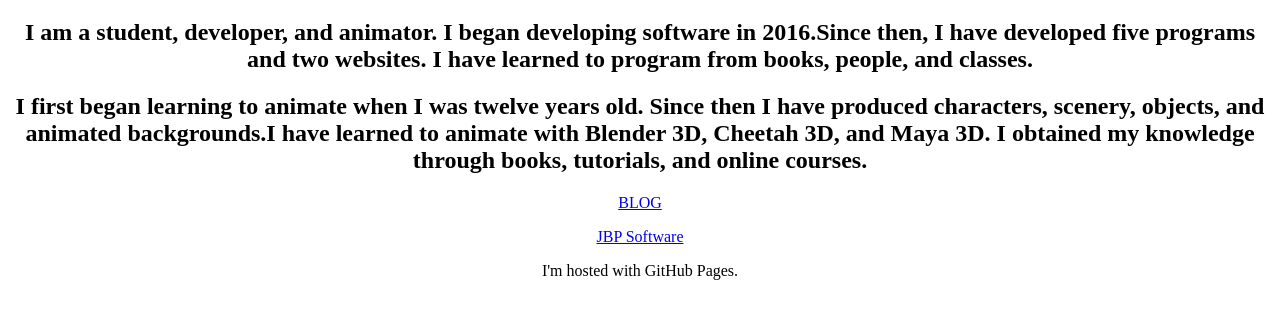
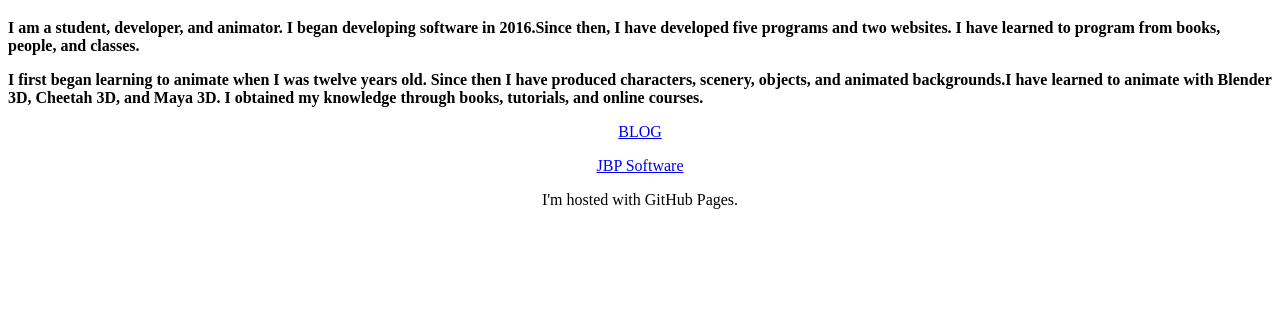
Before and after one commit to JacobBorgProgramming/JacobBorgProgramming.github.io, a plain HTML site: page index.html in a window 1280 px wide. Shown: the part 302-620 px from the top of the page. Drawn offline with Linux system fonts and the light colour scheme.

Commit message:
Update index.html

```diff
--- a/index.html
+++ b/index.html
@@ -9,9 +9,8 @@
 <body>
 <h1 style="text-align:center;">About</h1>
 <div>
-<h2 style="text-align:center;">I am a student, developer, and animator. I began developing software in 2016.Since then, I have developed five programs and two websites. I have learned to program from books, people, and classes.</h2>
-<h2 style="text-align:center;">I first began learning to animate when I was twelve years old. Since then I have produced characters, scenery, objects, and animated backgrounds.I have learned to animate with Blender 3D, Cheetah 3D, and Maya 3D. I obtained my knowledge through books, tutorials, and online courses.</h2>
-
+<p style="font-weight:bold;">I am a student, developer, and animator. I began developing software in 2016.Since then, I have developed five programs and two websites. I have learned to program from books, people, and classes.</p>
+<p style="font-weight:bold;">I first began learning to animate when I was twelve years old. Since then I have produced characters, scenery, objects, and animated backgrounds.I have learned to animate with Blender 3D, Cheetah 3D, and Maya 3D. I obtained my knowledge through books, tutorials, and online courses.</p>
 </div>
 <p style="text-align:center;"><a href="https://jacobborgprogramming.wordpress.com" target="_blank">BLOG</a></p>
 <p style="text-align:center;"><a href="https://jacobborgprogramming.wixsite.com/jbpsoftware" target="_blank">JBP Software</a></p>
```
